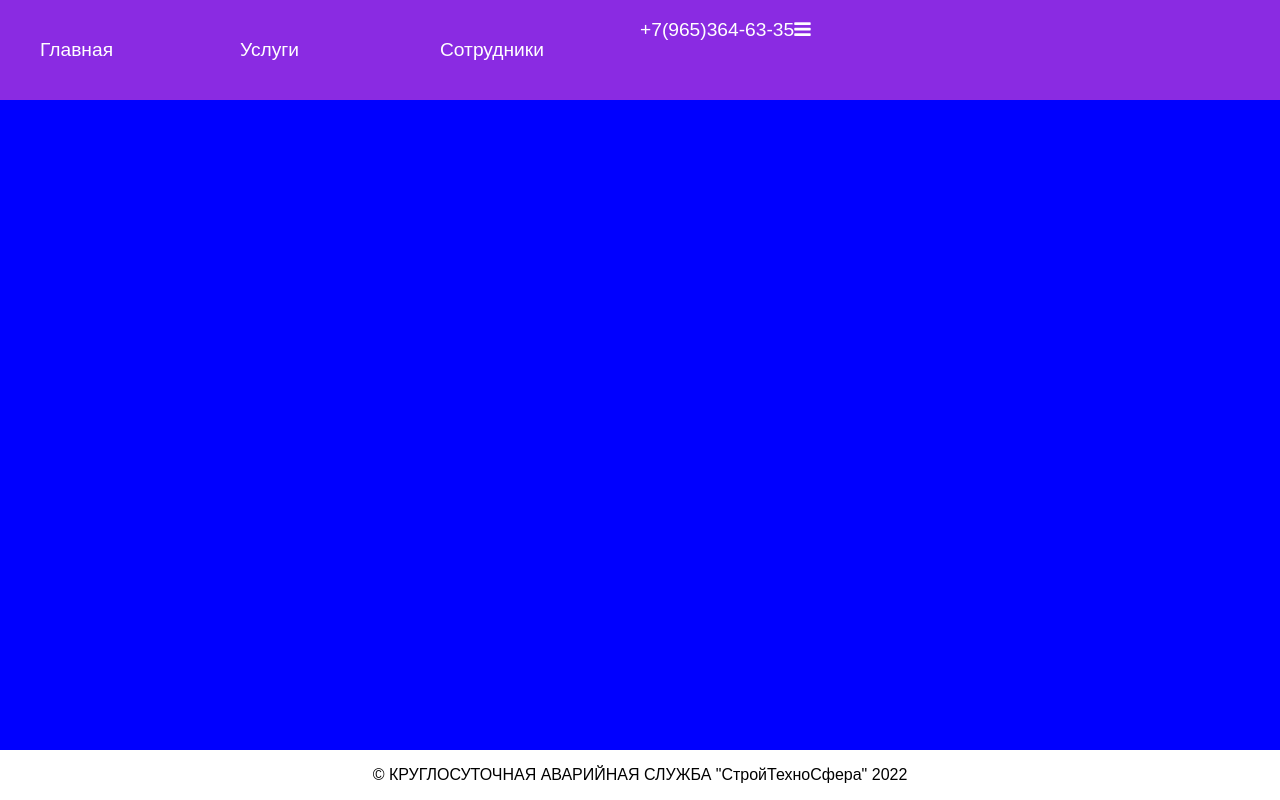
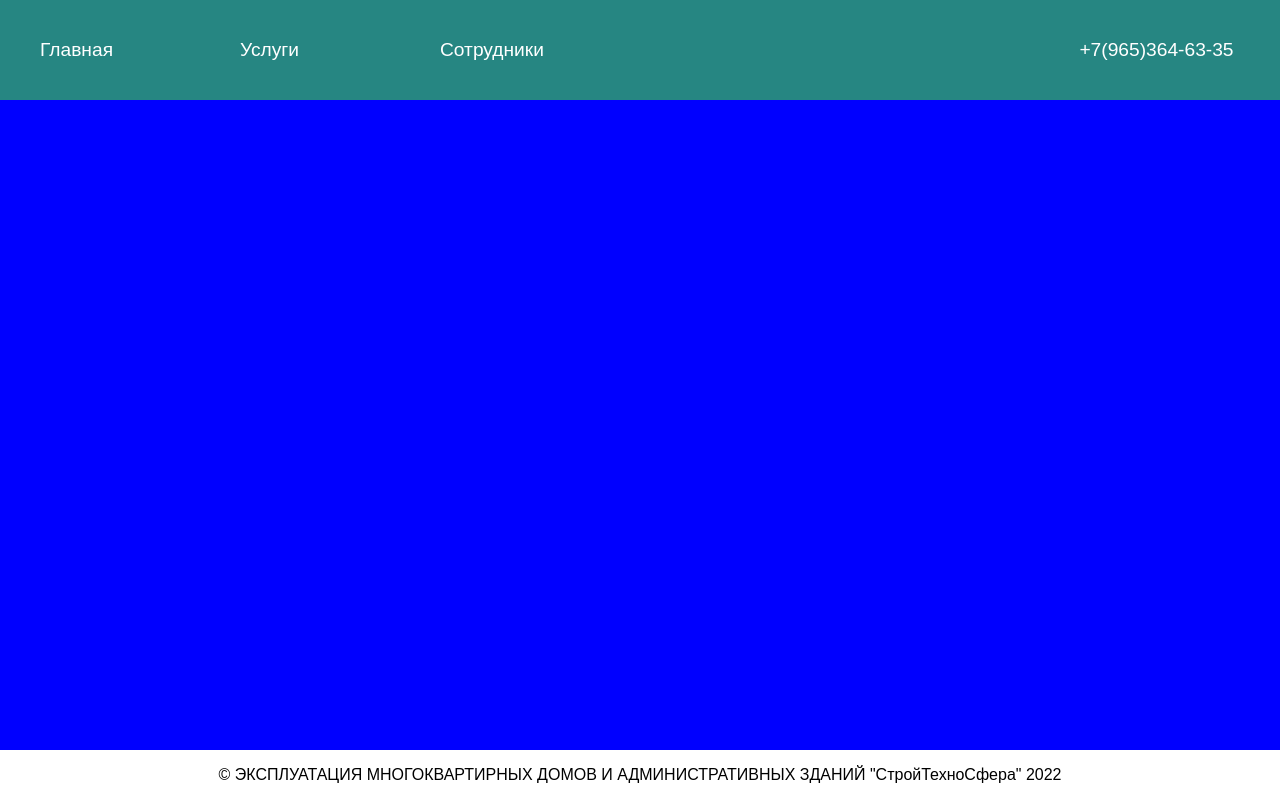
Before and after one commit to ser1go/Hometaker, a plain HTML site: page employees.html in a window 1280 px wide. Drawn offline with Linux system fonts and the light colour scheme.

Commit message:
Сотрудники

```diff
--- a/employees.html
+++ b/employees.html
@@ -18,7 +18,7 @@
         <div class="phone"><p>+7(965)364-63-35<i id="menu_button" class="fa fa-bars" aria-hidden="true"></i></p></div>
     </nav>
     <main></main>
-    <footer><p>© КРУГЛОСУТОЧНАЯ АВАРИЙНАЯ СЛУЖБА "СтройТехноСфера" 2022</p></footer>
+    <footer><p>© ЭКСПЛУАТАЦИЯ МНОГОКВАРТИРНЫХ ДОМОВ И АДМИНИСТРАТИВНЫХ ЗДАНИЙ "СтройТехноСфера" 2022</p></footer>
     <script src="static/scripts/main.js"></script>
 </body>
 </html>
--- a/static/employ.css
+++ b/static/employ.css
@@ -7,6 +7,17 @@ ul{
     display: grid;
     align-items: center;
     grid-template-columns: 200px 200px 200px ;
+}
+
+.phone{
+    display: grid;
+    align-items: center;
+    justify-items: flex-end;
+    padding-right: 30px;
+}
+
+.fa-bars{
+    visibility: hidden;
 }
 
 /* Настройка разметки страницы на Grid */
@@ -28,7 +39,7 @@ nav{
     grid-template-columns: 1fr 1fr;
     color: white;
     font-size: 1.2rem;
-    background-color: blueviolet;
+    background-color:  rgba(38, 134, 130);
     grid-area: header;
 }
 
@@ -56,4 +67,5 @@ footer{
     justify-items: center;
     background-color: white;
     grid-area: footer;
+    text-align: center;
 }
```
Also changed, not shown: index.html (+1 -1 lines).
